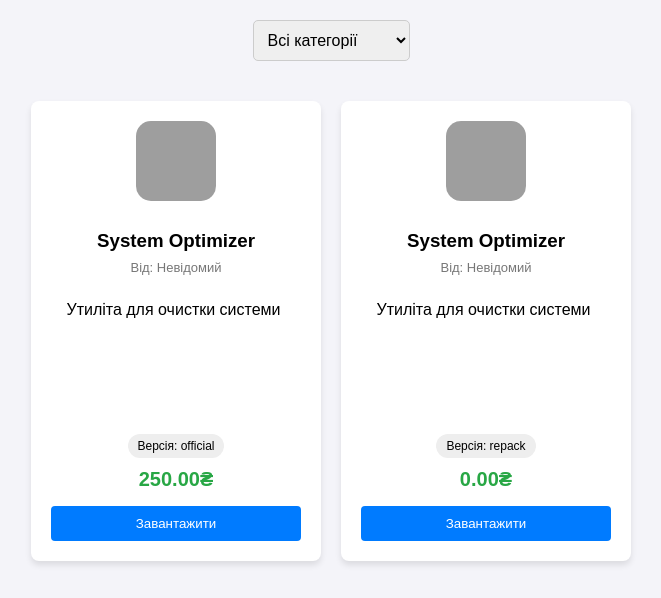
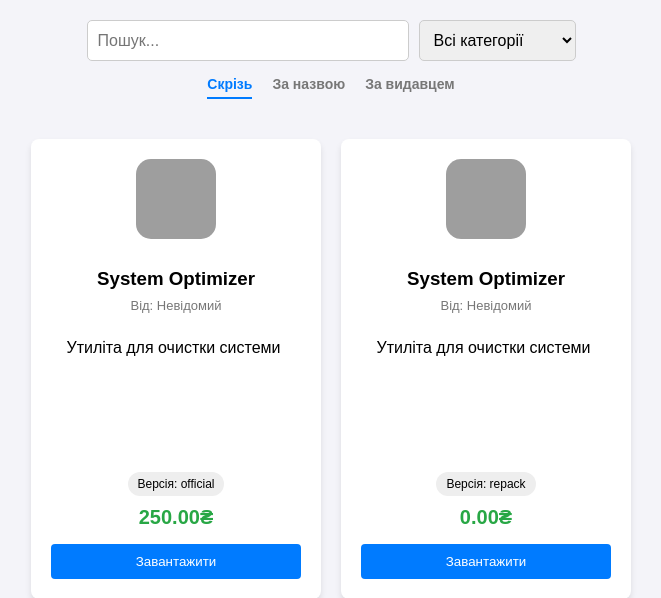
Before and after one commit to Fukit23/WEB-Cursova, a PHP site: page / in a window 1280 px wide. Shown: the part 61-659 px from the top of the page, without its empty margins (309-970 px from the left). Run offline with PHP 8.4, Linux system fonts and the light colour scheme; data comes from the database, SQL or seed files in the repository; data that the repository does not hold is empty; some libraries are stand-ins or nearby versions; grey boxes are pictures that could not be loaded.

Commit message:
Add search bar

```diff
--- a/css/styles.css
+++ b/css/styles.css
@@ -4,6 +4,7 @@ body {
     padding: 0;
     background-color: #f4f4f9;
 }
+
 header {
     display: flex;
     align-items: center;
@@ -12,35 +13,42 @@ header {
     background: #222;
     color: white;
 }
+
 .logo {
     font-size: 24px;
     font-weight: bold;
 }
+
 nav {
     flex-grow: 1;
     margin-left: 20px;
 }
+
 nav a {
     color: white;
     text-decoration: none;
     margin-right: 15px;
 }
+
 .auth-menu {
     display: flex;
     gap: 10px;
     align-items: center;
 }
+
 .auth-menu a {
     color: white;
     text-decoration: none;
     font-weight: bold;
 }
+
 .auth-menu button {
     padding: 8px 15px;
     cursor: pointer;
     border: none;
     border-radius: 4px;
 }
+
 .btn-login { background: #007bff; color: white; }
 .btn-register { background: #28a745; color: white; }
 .btn-logout { background: #dc3545; color: white; }
@@ -51,6 +59,7 @@ nav a {
     padding: 20px;
     justify-content: center;
 }
+
 .app-card {
     background: white;
     display: flex;
@@ -63,6 +72,7 @@ nav a {
     text-align: center;
     align-items: center;
 }
+
 .app-card p {
     width: 100%;
     flex-grow: 1;
@@ -92,6 +102,7 @@ nav a {
 .app-card .btn-main {
     margin-top: auto;
 }
+
 .app-card img {
     width: 80px;
     height: 80px;
@@ -99,6 +110,7 @@ nav a {
     border-radius: 15px;
     margin-bottom: 10px;
 }
+
 .version-badge {
     display: inline-block;
     padding: 5px 10px;
@@ -107,12 +119,14 @@ nav a {
     font-size: 12px;
     margin: 10px 0;
 }
+
 .price-tag {
     font-size: 20px;
     font-weight: bold;
     color: #28a745;
     margin-bottom: 15px;
 }
+
 .btn-main {
     background: #007bff;
     color: white;
@@ -122,6 +136,7 @@ nav a {
     cursor: pointer;
     width: 100%;
 }
+
 .modal {
     display: none;
     position: fixed;
@@ -135,15 +150,18 @@ nav a {
     z-index: 1000;
     width: 300px;
 }
+
 .modal.active {
     display: block;
 }
+
 .modal input, .modal select {
     width: 100%;
     margin-bottom: 10px;
     padding: 8px;
     box-sizing: border-box;
 }
+
 .modal button {
     width: 100%;
     padding: 10px;
@@ -152,6 +170,7 @@ nav a {
     border: none;
     cursor: pointer;
 }
+
 .modal-close {
     text-align: right;
     cursor: pointer;
@@ -159,6 +178,7 @@ nav a {
     margin-bottom: 10px;
     font-weight: bold;
 }
+
 .overlay {
     display: none;
     position: fixed;
@@ -169,6 +189,7 @@ nav a {
     background: rgba(0,0,0,0.5);
     z-index: 999;
 }
+
 .overlay.active {
     display: block;
 }
@@ -200,3 +221,19 @@ button, .btn-login, .btn-register, .btn-logout, .btn-main, .modal-close {
 .modal-close:hover {
     color: #900000;
 }
+
+.search-tab {
+    cursor: pointer;
+    padding-bottom: 5px;
+    border-bottom: 2px solid transparent;
+    transition: color 0.3s ease, border-bottom-color 0.3s ease;
+}
+
+.search-tab:hover {
+    color: #333;
+}
+
+.search-tab.active-tab {
+    color: #007bff;
+    border-bottom: 2px solid #007bff;
+}
--- a/index.html
+++ b/index.html
@@ -40,7 +40,10 @@
     <div class="auth-menu" id="auth-menu"></div>
 </header>
 
-<div style="text-align: center; margin: 20px 0;">
+<div style="text-align: center; margin: 20px 0; display: flex; flex-direction: column; align-items: center; gap: 15px;">
+    <div style="display: flex; gap: 10px; flex-wrap: wrap; justify-content: center;">
+        <input type="text" id="searchInput" oninput="filterApps()" placeholder="Пошук..." style="padding: 10px; border-radius: 5px; font-size: 16px; border: 1px solid #ccc; width: 300px;">
+
         <select id="categoryFilter" onchange="filterApps()" style="padding: 10px; border-radius: 5px; font-size: 16px; border: 1px solid #ccc; cursor: pointer;">
             <option value="All">Всі категорії</option>
             <option value="Games">Ігри</option>
@@ -49,6 +52,13 @@
             <option value="Productivity">Продуктивність</option>
             <option value="Lifestyle">Стиль життя</option>
         </select>
+    </div>
+
+    <div id="searchTabs" style="display: flex; gap: 20px; font-size: 14px; font-weight: bold; color: #777;">
+        <span class="search-tab active-tab" onclick="setSearchScope('all')" data-scope="all">Скрізь</span>
+        <span class="search-tab" onclick="setSearchScope('name')" data-scope="name">За назвою</span>
+        <span class="search-tab" onclick="setSearchScope('publisher')" data-scope="publisher">За видавцем</span>
+    </div>
 </div>
 
 <main class="container" id="app-list"></main>
```
Also changed, not shown: js/script.js (+36 -7 lines). Lines whose indentation alone changed are shown as unchanged.
